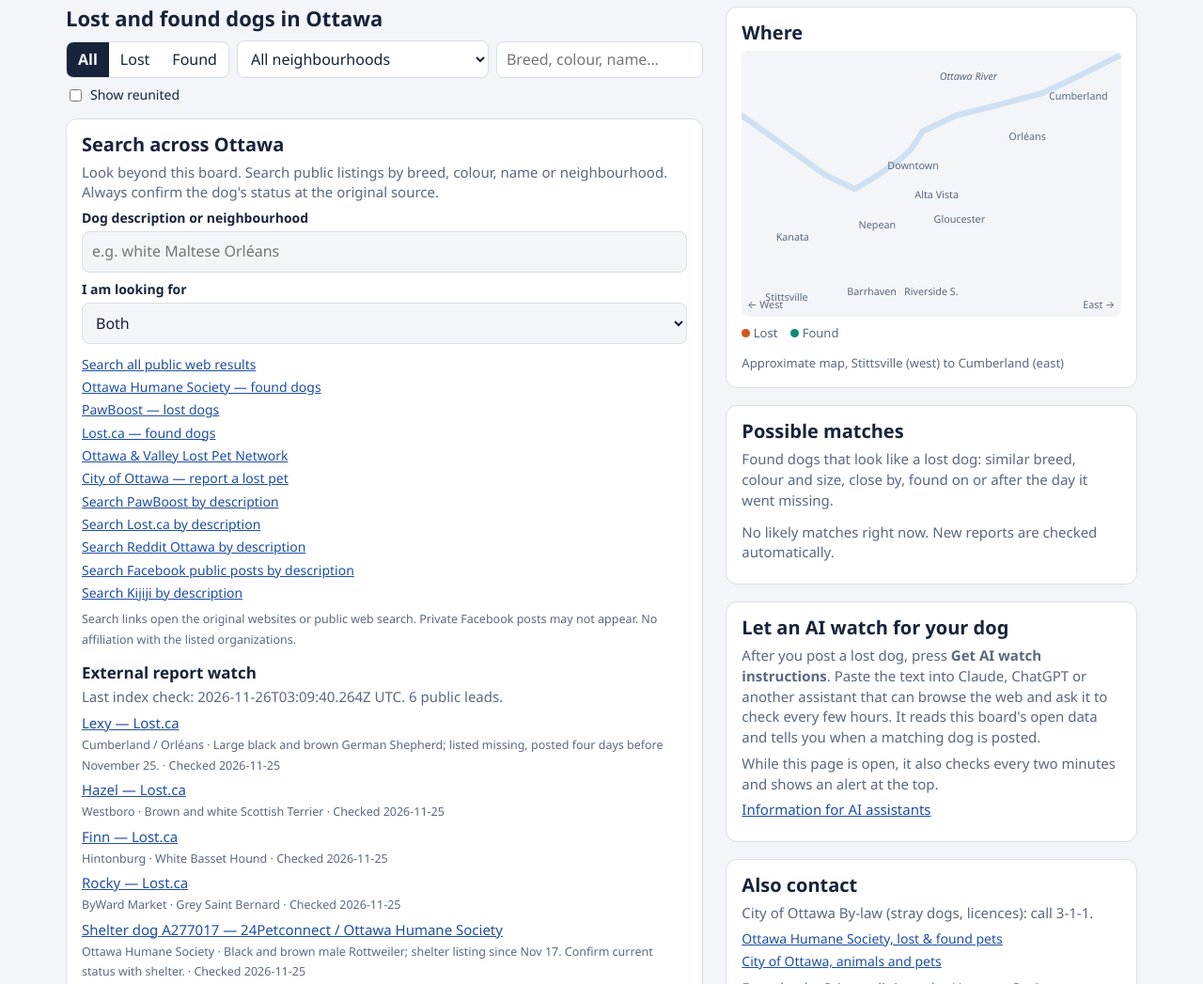
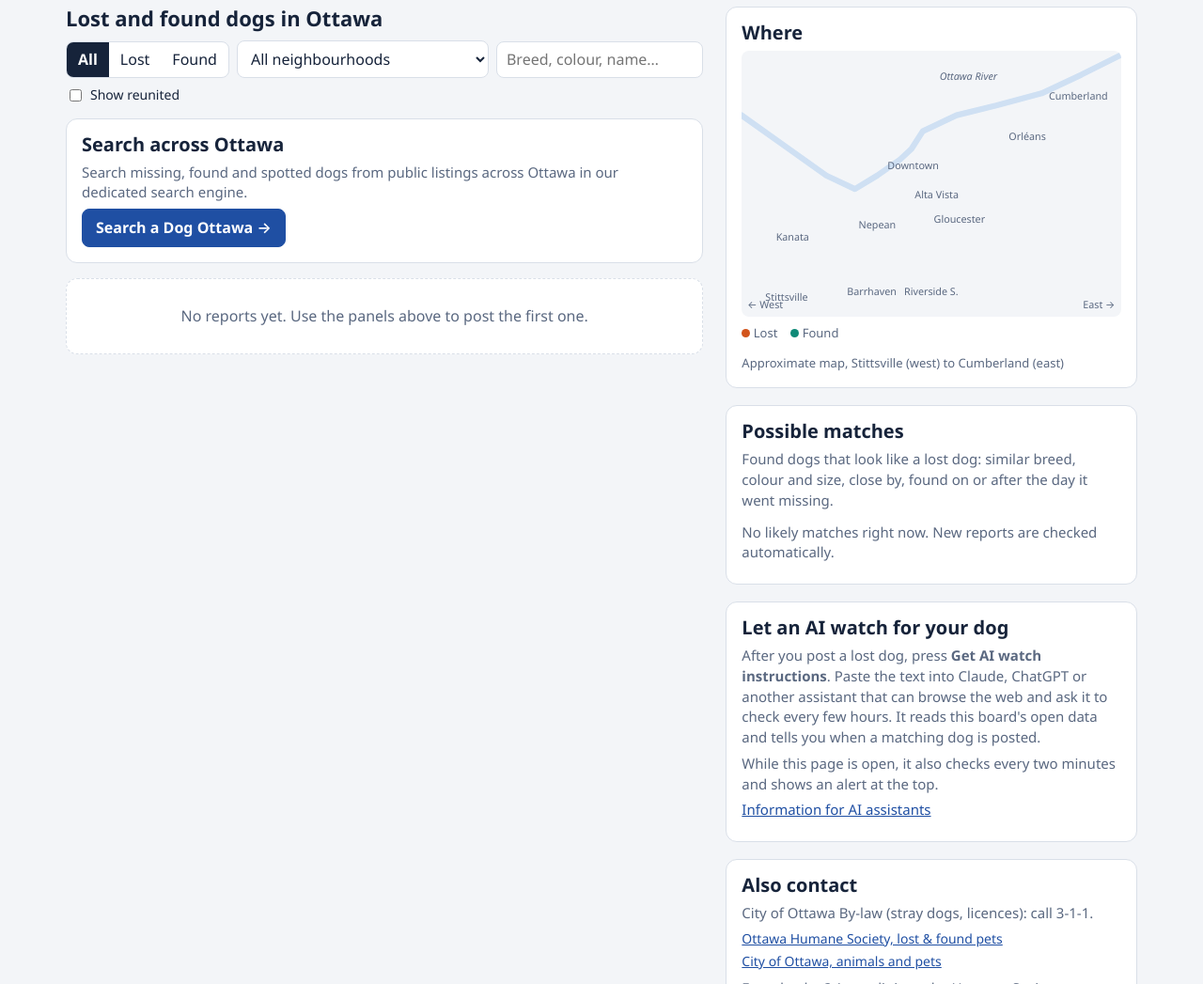
Before and after one commit to ramayako/ottawa-lost-dogs, a plain HTML site: page index.html in a window 1280 px wide. Shown: the part 660-1707 px from the top of the page at 94% size. Drawn offline with Linux system fonts and the light colour scheme.

Commit message:
Link dedicated Search a Dog Ottawa site and preserve shared bot index

```diff
--- a/index.html
+++ b/index.html
@@ -248,18 +248,7 @@ dl.facts dd{margin:0;overflow-wrap:anywhere}
       <input id="f-q" type="search" placeholder="Breed, colour, name…" aria-label="Search">
       <label style="font-size:14px;display:flex;gap:6px;align-items:center"><input type="checkbox" id="f-reunited"> Show reunited</label>
     </div>
-    <section class="panel" aria-labelledby="external-title" style="margin-bottom:16px">
-<h2 id="external-title">Search across Ottawa</h2>
-<p>Look beyond this board. Search public listings by breed, colour, name or neighbourhood. Always confirm the dog's status at the original source.</p>
-<div class="f"><label for="external-q">Dog description or neighbourhood</label><input id="external-q" type="search" maxlength="120" placeholder="e.g. white Maltese Orléans"></div>
-<div class="f" style="margin-top:8px"><label for="external-type">I am looking for</label><select id="external-type"><option value="found">Found or spotted dogs (my dog is missing)</option><option value="lost">Missing dogs (I found a dog)</option><option value="all" selected>Both</option></select></div>
-<div id="external-links" class="res" style="margin-top:12px"></div>
-<p><small>Search links open the original websites or public web search. Private Facebook posts may not appear. No affiliation with the listed organizations.</small></p>
-<h3 style="font-size:17px;margin-top:16px">External report watch</h3>
-<p id="external-status" role="status">Checking external report index…</p>
-<div id="external-reports" class="res"></div>
-<p><small>External reports are leads, not verified matches. Do not send money or verification codes to someone claiming to have your dog.</small></p>
-</section>
+    <section class="panel" style="margin-bottom:16px" aria-labelledby="external-title"><h2 id="external-title">Search across Ottawa</h2><p>Search missing, found and spotted dogs from public listings across Ottawa in our dedicated search engine.</p><a class="btn primary" style="display:inline-block;text-decoration:none" href="https://ramayako.github.io/Search-a-Dog-Ottawa/">Search a Dog Ottawa →</a></section>
 <div class="list" id="list"></div>
   </section>
 
@@ -790,22 +779,6 @@ render();load().then(openFromHash);logVisit();
 if(LIVE)setInterval(()=>{if(!document.hidden)load();},120000);
 })();
 </script>
-<script>
-(()=>{"use strict";
-const q=document.getElementById("external-q"), t=document.getElementById("external-type"), links=document.getElementById("external-links"), out=document.getElementById("external-reports"), status=document.getElementById("external-status");
-let rows=[];
-const google=(query)=>"https://www.google.com/search?q="+encodeURIComponent(query);
-const sources=[
-["Ottawa Humane Society — found dogs","https://www.ottawahumane.ca/get-help/lost-and-found/pictures-of-found-dogs/"],
-["PawBoost — lost dogs","https://www.pawboost.com/lost-found-pets/ottawa-on/all-lost-dogs/page-1"],
-["Lost.ca — found dogs","https://lost.ca/found/ottawa/dogs"],
-["Ottawa & Valley Lost Pet Network","https://www.facebook.com/lostpetnetwork/"],
-["City of Ottawa — report a lost pet","https://ottawa.ca/en/living-ottawa/animals-and-pets/lost-and-found-pets/report-lost-pet"]];
-function link(parent,label,url){const a=document.createElement("a");a.textContent=label;a.href=url;a.target="_blank";a.rel="noopener noreferrer";parent.append(a);}
-function render(){const term=q.value.trim(), kind=t.value==="all"?"lost OR found OR spotted":t.value==="found"?"found OR spotted":"lost OR missing";const query="Ottawa dog ("+kind+") "+term;links.replaceChildren();link(links,"Search all public web results",google(query));for(const [name,url] of sources)link(links,name,url);for(const [name,domain] of [["PawBoost","pawboost.com"],["Lost.ca","lost.ca"],["Reddit Ottawa","reddit.com/r/ottawa"],["Facebook public posts","facebook.com"],["Kijiji","kijiji.ca"]])link(links,"Search "+name+" by description",google("site:"+domain+" "+query));out.replaceChildren();const words=term.toLowerCase().split(/\s+/).filter(Boolean);const scored=rows.filter(r=>t.value==="all"||r.type===t.value||r.type==="unknown").map(r=>({r,score:words.filter(w=>(r.title+" "+r.area+" "+r.description).toLowerCase().includes(w)).length})).filter(x=>!words.length||x.score>0).sort((a,b)=>b.score-a.score||String(b.r.checked_at).localeCompare(String(a.r.checked_at)));for(const {r} of scored){const p=document.createElement("p");link(p,r.title+" — "+r.source,r.url);const small=document.createElement("small");small.textContent=[r.area,r.description,"Checked "+r.checked_at].filter(Boolean).join(" · ");p.append(small);out.append(p);}if(rows.length&&!scored.length)out.textContent="No indexed leads match these filters. Try the live search links above.";}
-q.addEventListener("input",render);t.addEventListener("change",render);render();
-fetch("external-reports.json",{cache:"no-store"}).then(r=>{if(!r.ok)throw Error();return r.json();}).then(data=>{rows=(Array.isArray(data.reports)?data.reports:[]).filter(r=>{try{return typeof r.title==="string"&&new URL(r.url).protocol==="https:";}catch{return false;}});status.textContent=data.updated_at?"Last index check: "+data.updated_at+" UTC. "+rows.length+" public leads.":"No automated index check yet. Use the live search links above.";render();}).catch(()=>{status.textContent="External index unavailable. Live search links still work.";});
-})();
-</script>
+
 </body>
 </html>
```
